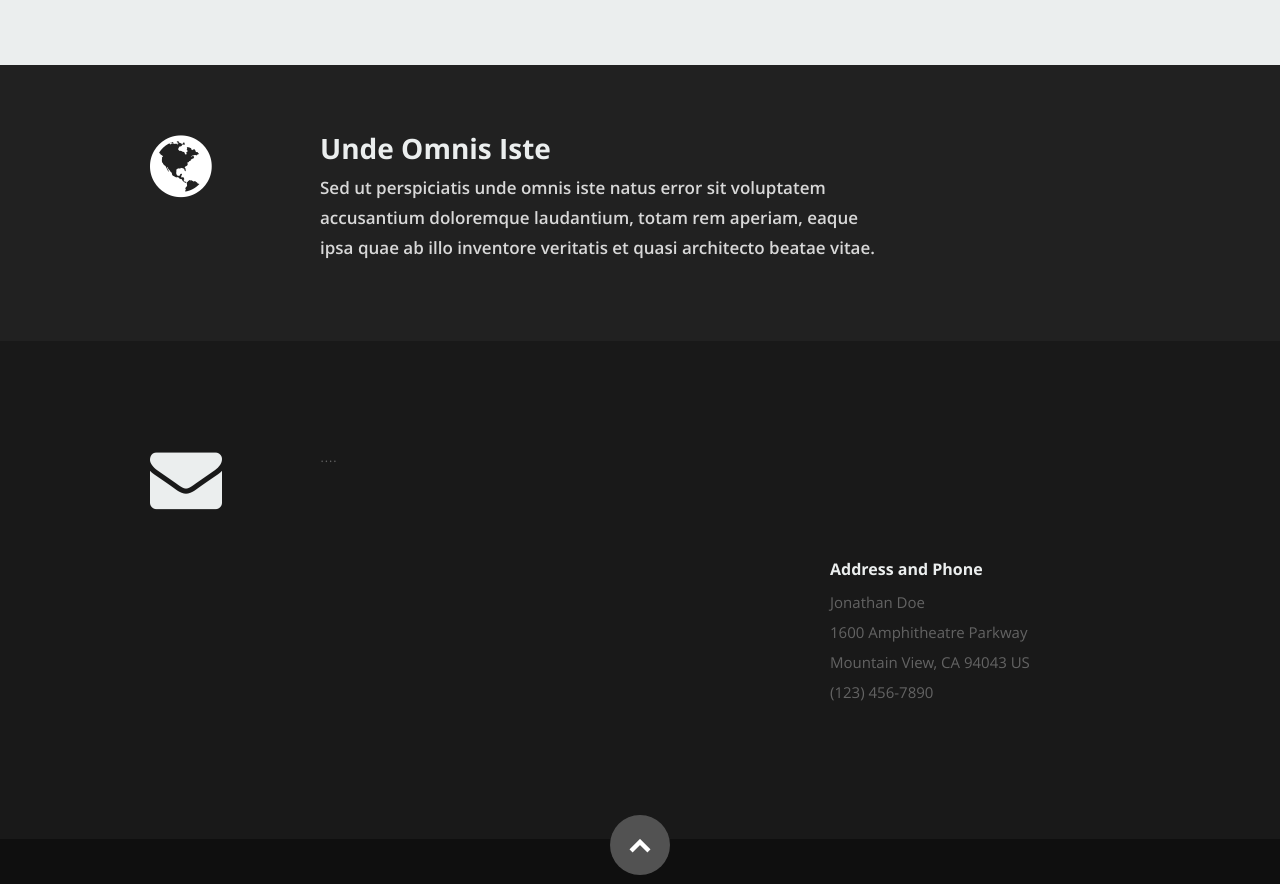
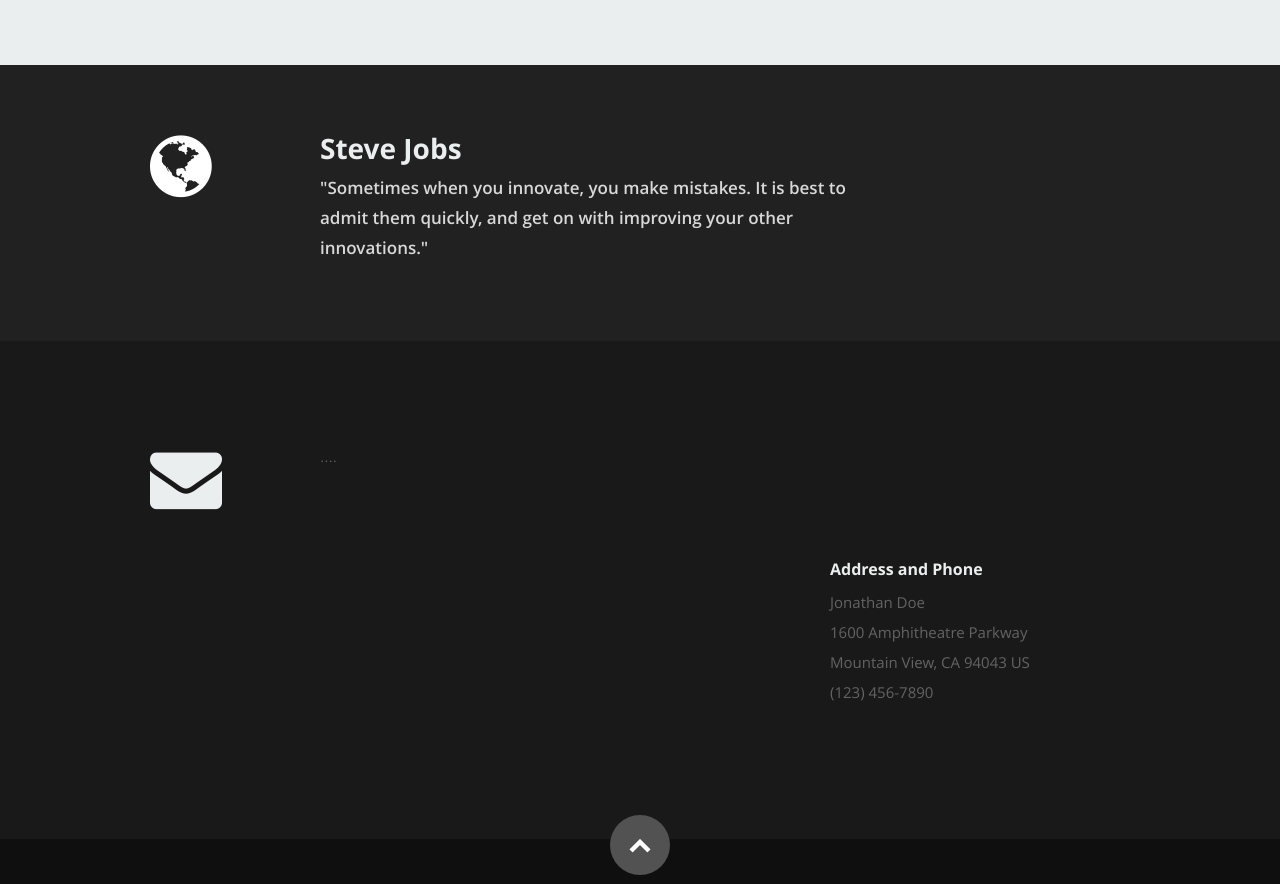
Before and after one commit to AlexanderMK/My-Portfolio, a plain HTML site: page index.html in a window 1280 px wide. Shown: the part 3040-3924 px from the top of the page. Drawn offline with nearby package versions, Linux system fonts and the light colour scheme; files whose address does not match are found by name.

Commit message:
updated the quote section

```diff
--- a/index.html
+++ b/index.html
@@ -500,9 +500,8 @@
 
          <div class="seven columns">
 
-            <h2><span class="lead">Unde Omnis Iste</span></h2>
-            <p><span class="lead">Sed ut perspiciatis unde omnis iste natus error sit voluptatem accusantium doloremque laudantium, totam rem aperiam,
-            eaque ipsa quae ab illo inventore veritatis et quasi architecto beatae vitae. </span></p>
+            <h2><span class="lead">Steve Jobs</span></h2>
+            <p><span class="lead">"Sometimes when you innovate, you make mistakes. It is best to admit them quickly, and get on with improving your other innovations."</span></p>
 
          </div>
 
```
